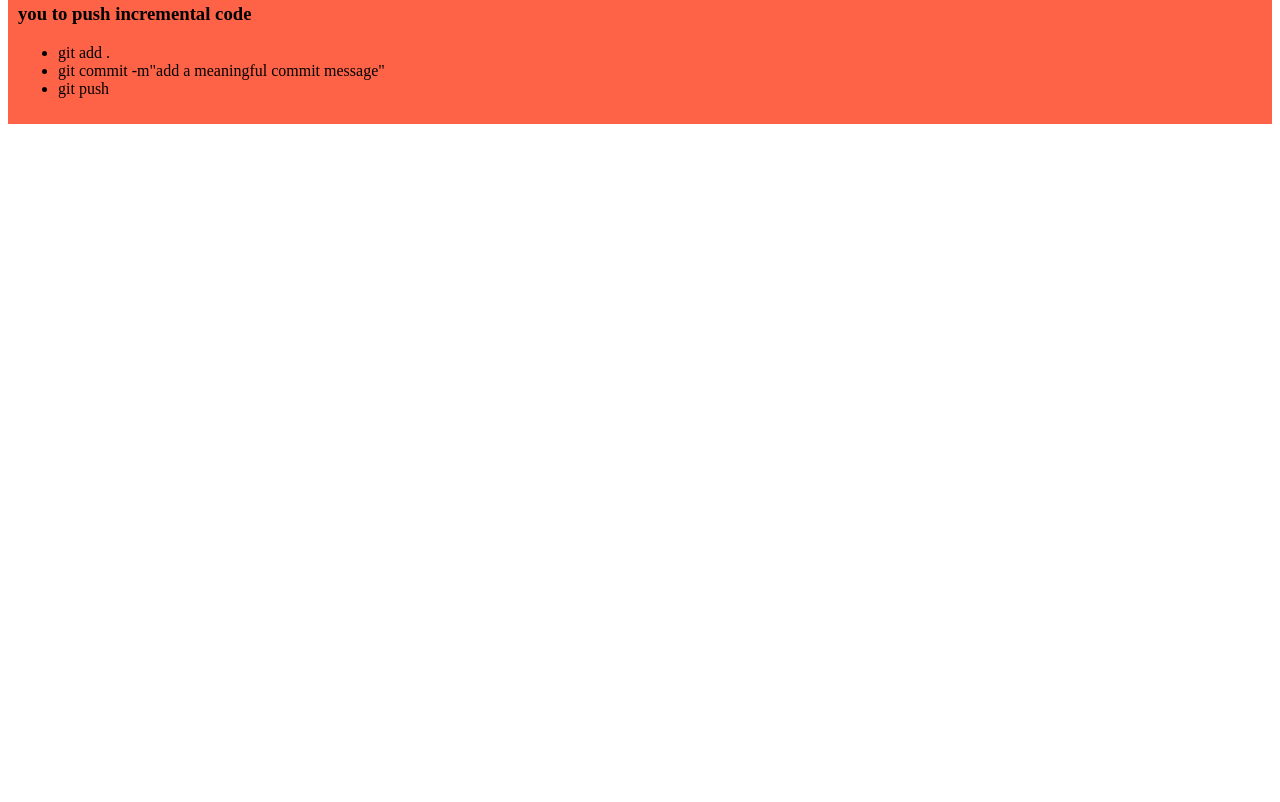
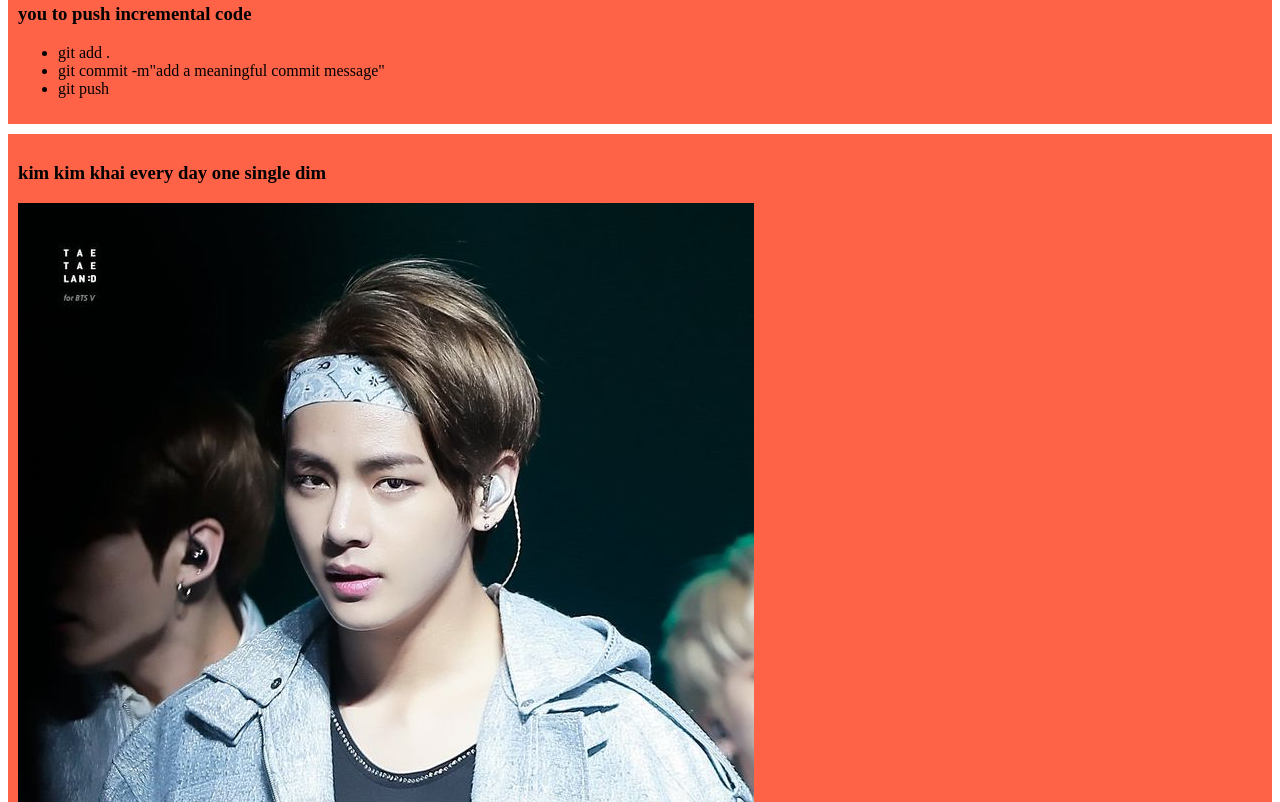
Before and after one commit to MdkhalidHasanRaju1/my--simple-websit, a plain HTML site: page index.html in a window 1280 px wide. Shown: the part 458-1260 px from the top of the page. Before the commit the page ends 800 px from the top, so only its background shows below. Drawn offline with Linux system fonts and the light colour scheme.

Commit message:
added kim with a dim

```diff
--- a/index.html
+++ b/index.html
@@ -28,5 +28,9 @@
         </ul>
 
     </div>
+    <div>
+        <h3>kim kim khai every day one single dim</h3>
+        <img src="images/kim.jpg" alt="">
+    </div>
 </body>
 </html>
```
Also changed, not shown: images/kim.jpg (added).
